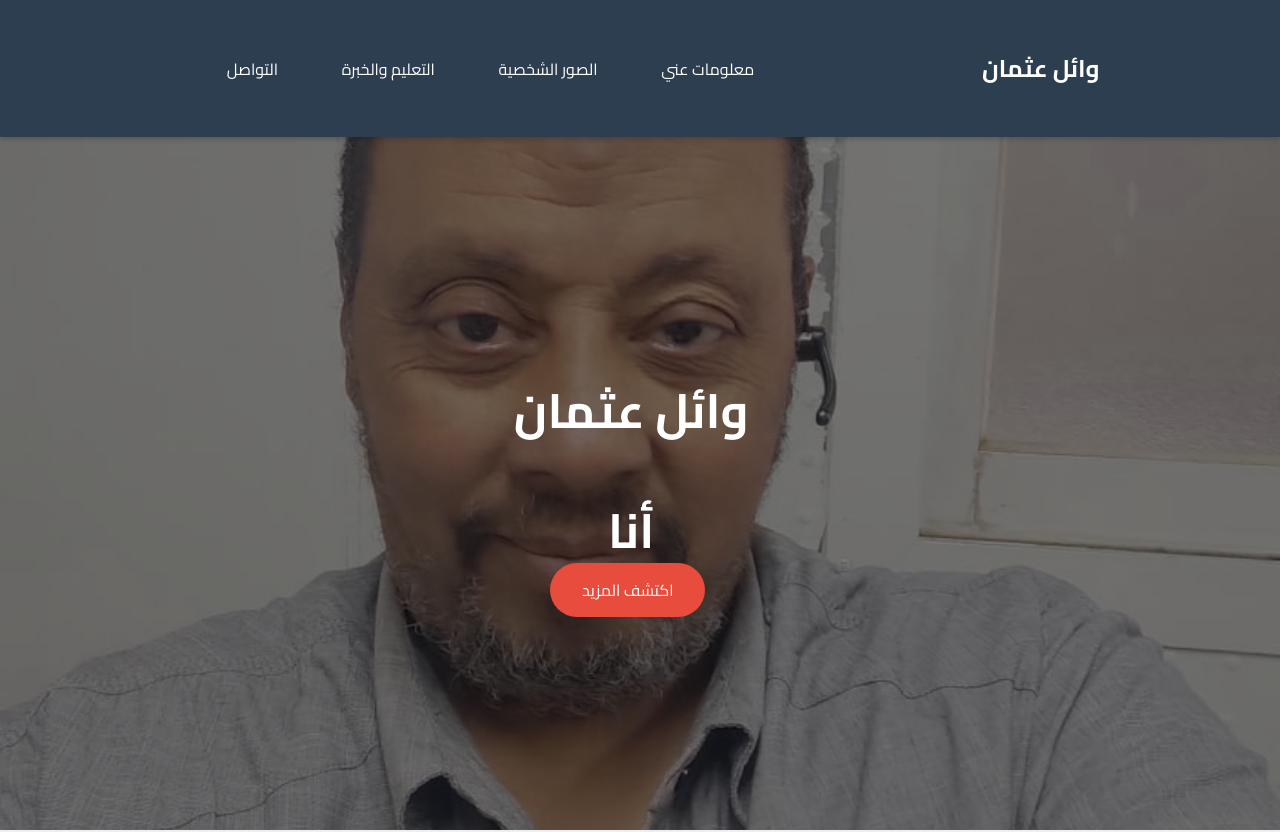
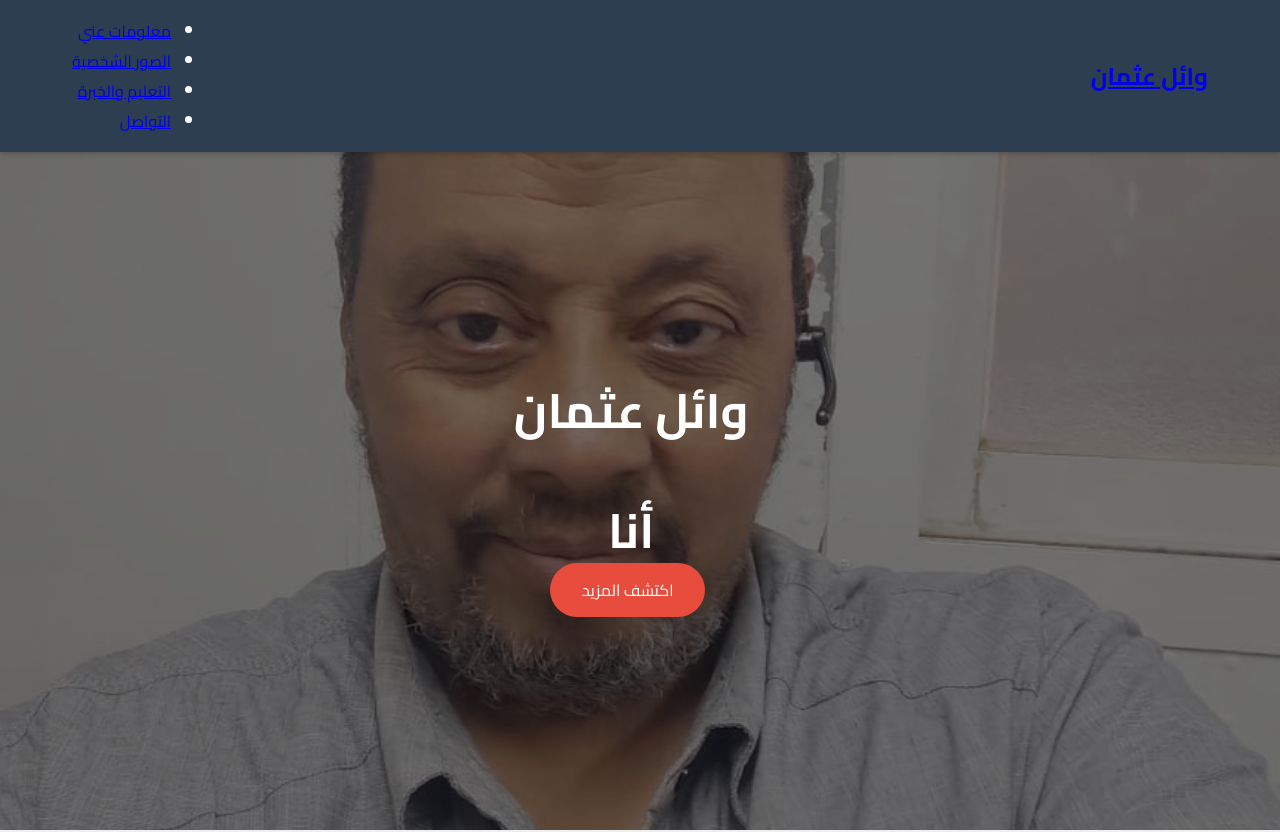
Before and after one commit to osmanwael/accountant, a plain HTML site: page index.html in a window 1280 px wide. Shown: the top 832 px of the page. Drawn offline with Linux system fonts and the light colour scheme.

```diff
--- a/index.html
+++ b/index.html
@@ -10,16 +10,16 @@
 </head>
 <body>
   <div class="header">
-    <div class="navbar">
-      <div class="logo">وائل عثمان</div>
-      <div class="nav-links">
-        <a href="#about" class="nav-link">معلومات عني</a>
-        <a href="#projects" class="nav-link">الصور الشخصية</a>
-        <a href="#education" class="nav-link">التعليم والخبرة</a>
-        <a href="#contact" class="nav-link">التواصل</a>
-      </div>
-    </div>
-  </div>
+  <nav class="navbar">
+    <a href="#" class="logo">وائل عثمان</a>
+    <ul>
+      <li><a href="#about">معلومات عني</a></li>
+      <li><a href="#projects">الصور الشخصية</a></li>
+      <li><a href="#education">التعليم والخبرة</a></li>
+      <li><a href="#contact">التواصل</a></li>
+    </ul>
+  </nav>
+</div>
 
   <div class="hero">
     <img src="profile.jpg" alt="وائل عثمان" class="hero-image">
```
